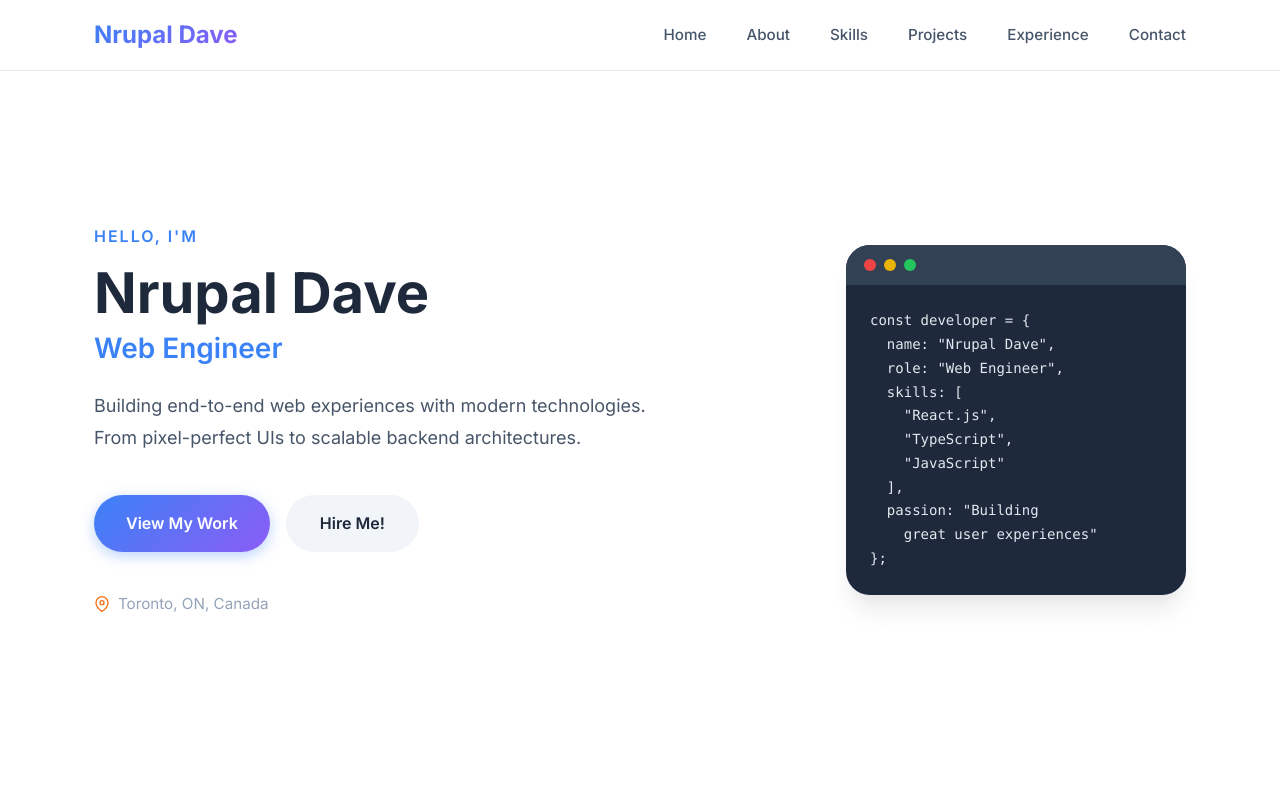
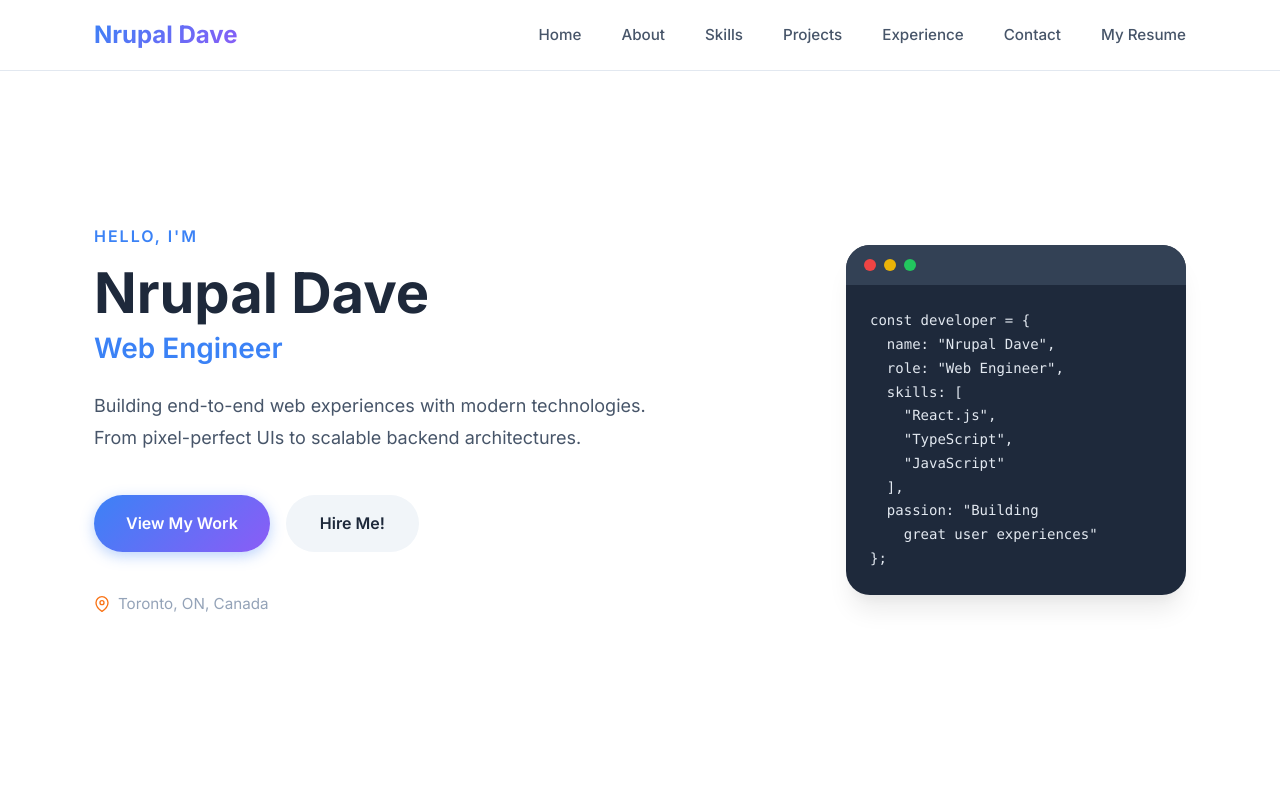
Before and after one commit to DaveNrupal/my-portfolio, a React (Vite) app: page / in a window 1280 px wide. Shown: the top 800 px of the page. Built offline with nearby package versions, Linux system fonts and the light colour scheme.

Commit message:
Resume uploaded

```diff
--- a/src/components/Header.jsx
+++ b/src/components/Header.jsx
@@ -36,6 +36,7 @@ function Header() {
             <li><a href="#projects" onClick={closeMenu}>Projects</a></li>
             <li><a href="#experience" onClick={closeMenu}>Experience</a></li>
             <li><a href="#contact" onClick={closeMenu}>Contact</a></li>
+            <li><a href="/NrupalResume.pdf" onClick={closeMenu}>My Resume</a></li>
           </ul>
         </nav>
       </div>
```
Also changed, not shown: 1 other file (tests, documents, lock files or other folders).
